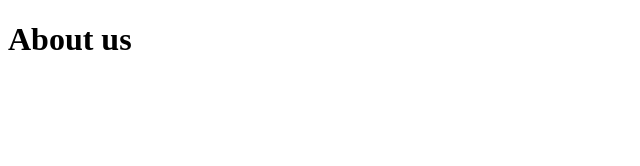
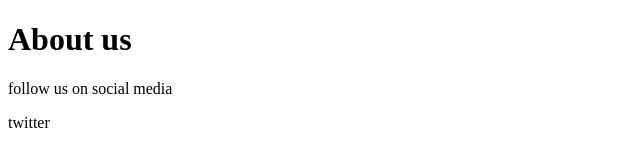
Before and after one commit to Khaklu/git-github-1, a plain HTML site: page about.html in a window 1280 px wide. Shown: the whole page, without its empty margins (0-640 px from the left). Drawn offline with Linux system fonts and the light colour scheme.

Commit message:
add social media on about file

```diff
--- a/about.html
+++ b/about.html
@@ -7,5 +7,7 @@
 </head>
 <body>
   <h1>About us</h1>
+  <p>follow us on social media</p>
+  <p>twitter</p>
 </body>
 </html>
```
